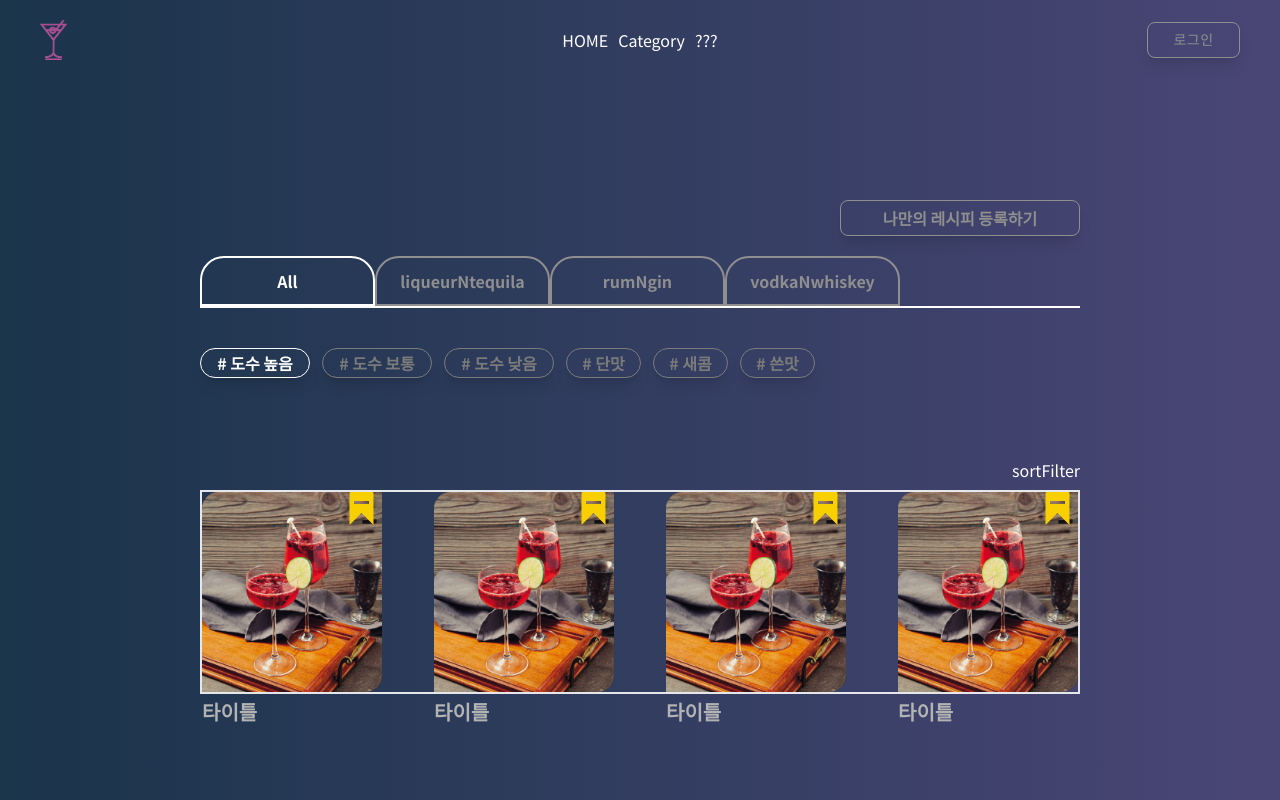
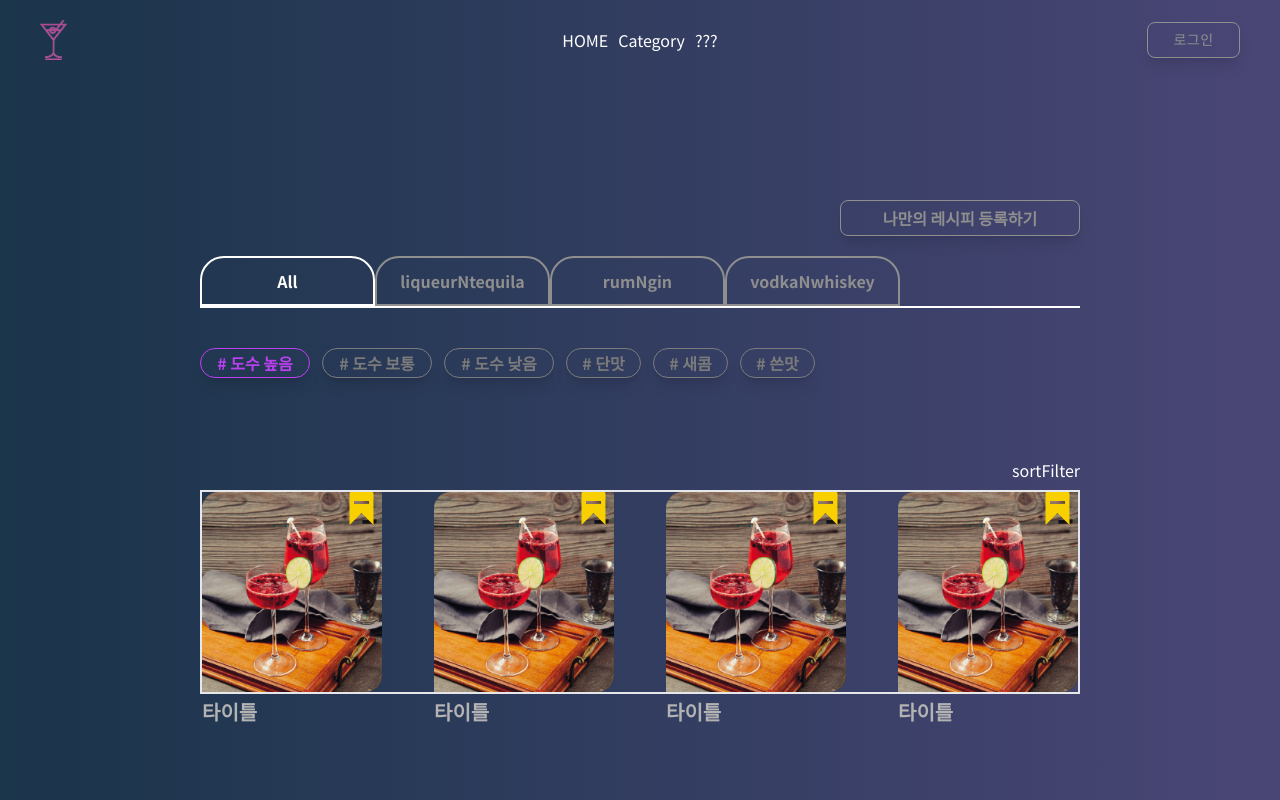
Before and after one commit to codestates-seb/seb44_main_002, a React (Create React App) app in the folder client/: page /category in a window 1280 px wide. Built offline with nearby package versions, Linux system fonts and the light colour scheme.

Commit message:
chore: 도수별태그 색 핑크로

```diff
--- a/client/src/pages/Category/TagFrequencyButton.js
+++ b/client/src/pages/Category/TagFrequencyButton.js
@@ -27,12 +27,12 @@ export default function TagFrequencyButton({
       size="w-[110px] h-[30px]"
       color={`${
         focusFrequencyTag === data.type
-          ? 'text-[#ffffff] bg-transparent'
+          ? 'text-[#BB40F1] bg-transparent'
           : 'text-[#7B7B7B] bg-transparent'
       }`}
       borderColor={`${
         focusFrequencyTag === data.type
-          ? 'border-[#ffffff]'
+          ? 'border-[#BB40F1]'
           : 'border-[#7B7B7B]'
       }`}
       onClick={() => {
```
